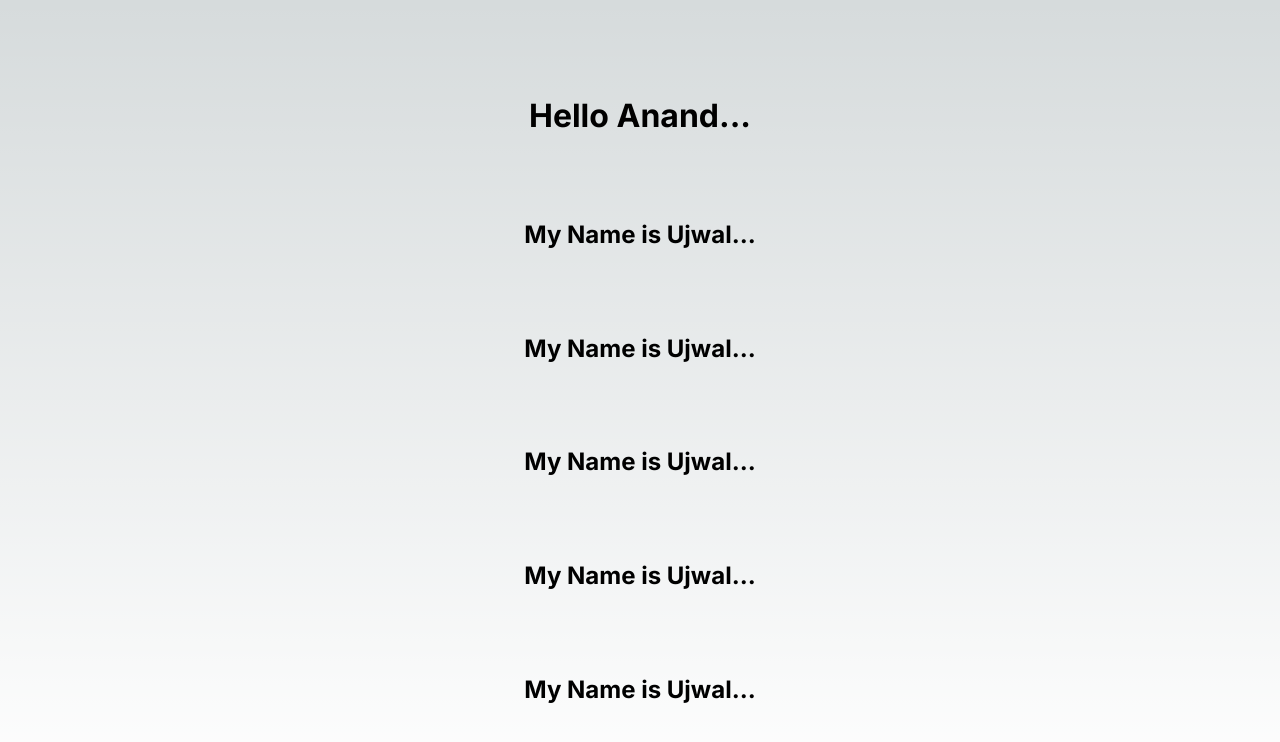
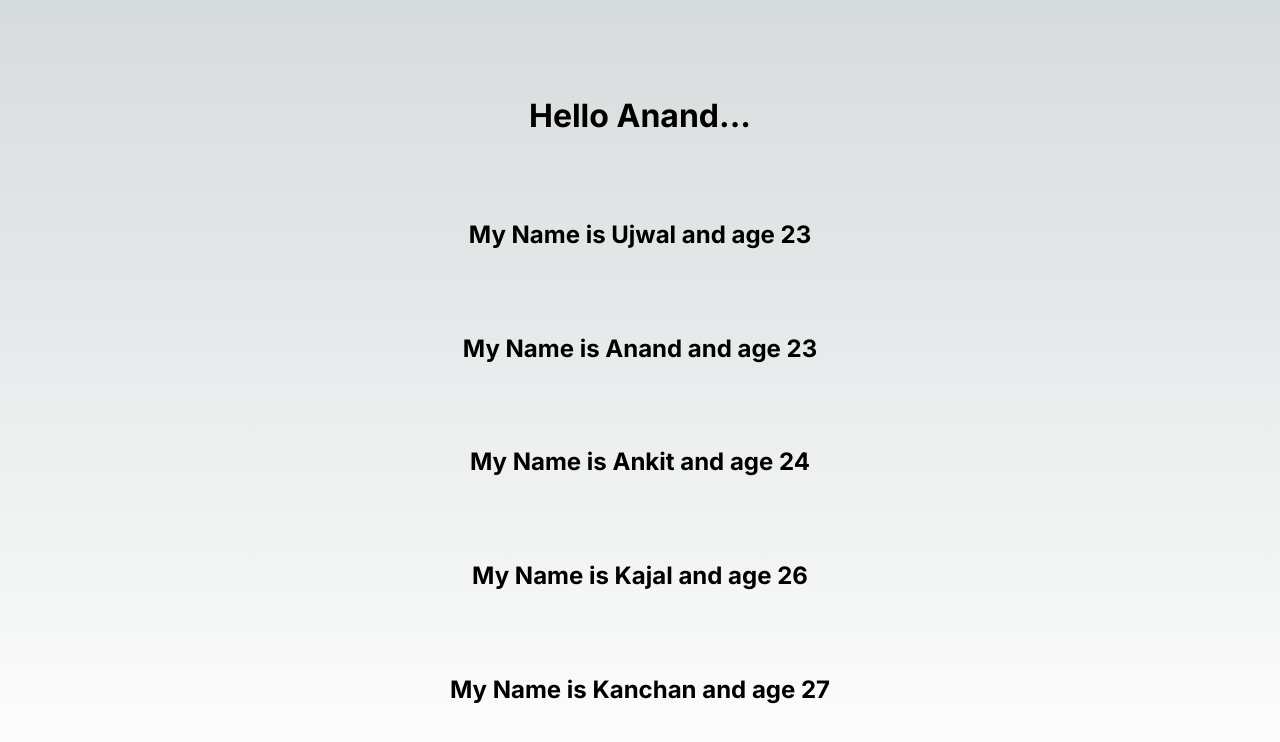
Before and after one commit to AnandShirbhaiyye/nextjs-learn, a Next.js app: page / in a window 1280 px wide. Shown: the top 742 px of the page. Built offline with nearby package versions, Linux system fonts and the light colour scheme.

Commit message:
data passing in components in next js

```diff
--- a/src/app/page.js
+++ b/src/app/page.js
@@ -4,19 +4,19 @@ export default function Home() {
   return (
     <main className={styles.main}>
       <h1>Hello Anand...</h1>
-      <User/>
-      <User/>
-      <User/>
-      <User/>
-      <User/>
+      <User name="Ujwal" age={23}/>
+      <User name="Anand" age={23}/>
+      <User name="Ankit" age={24}/>
+      <User name="Kajal" age={26}/>
+      <User name="Kanchan" age={27}/>
     </main>
   );
 }
 
-const User = () => {
+const User = (props) => {
   return (
     <div>
-      <h2>My Name is Ujwal...</h2>
+      <h2>My Name is {props.name} and age {props.age}</h2>
     </div>
   )
 };
```
